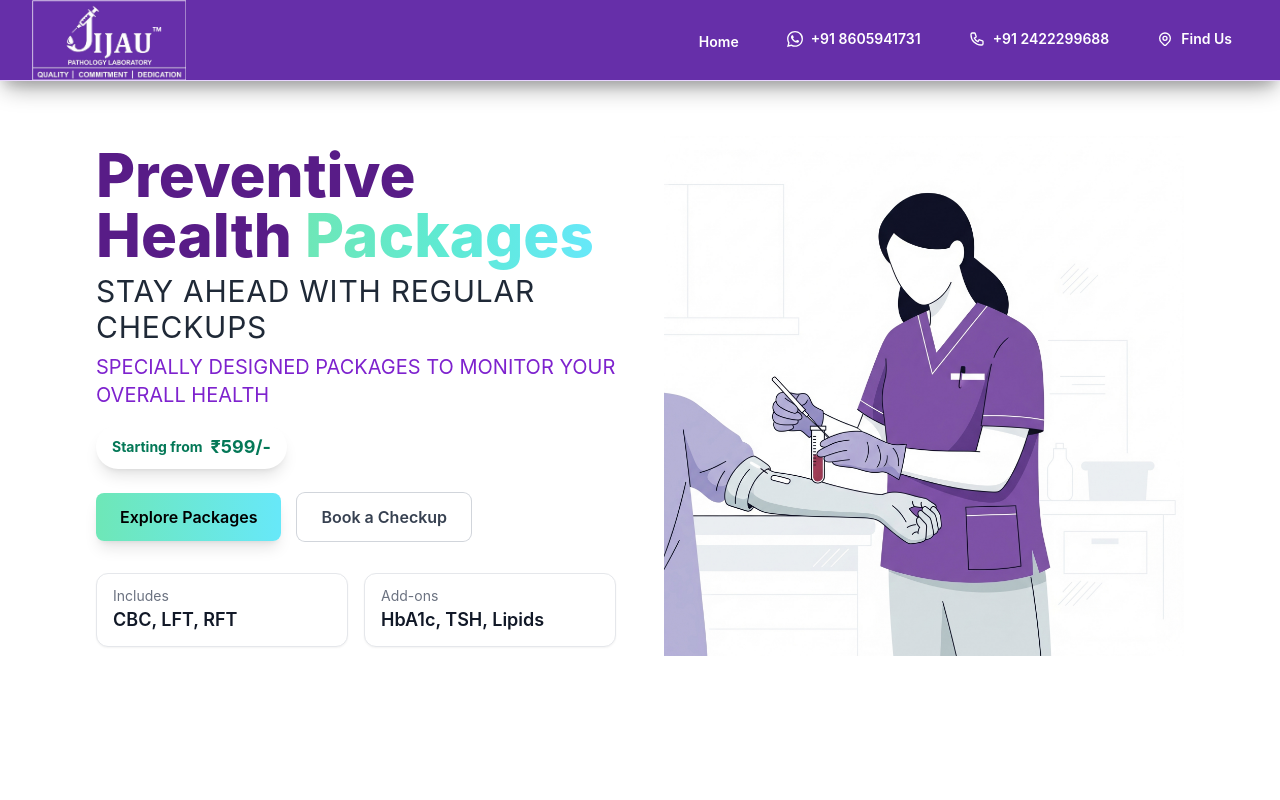
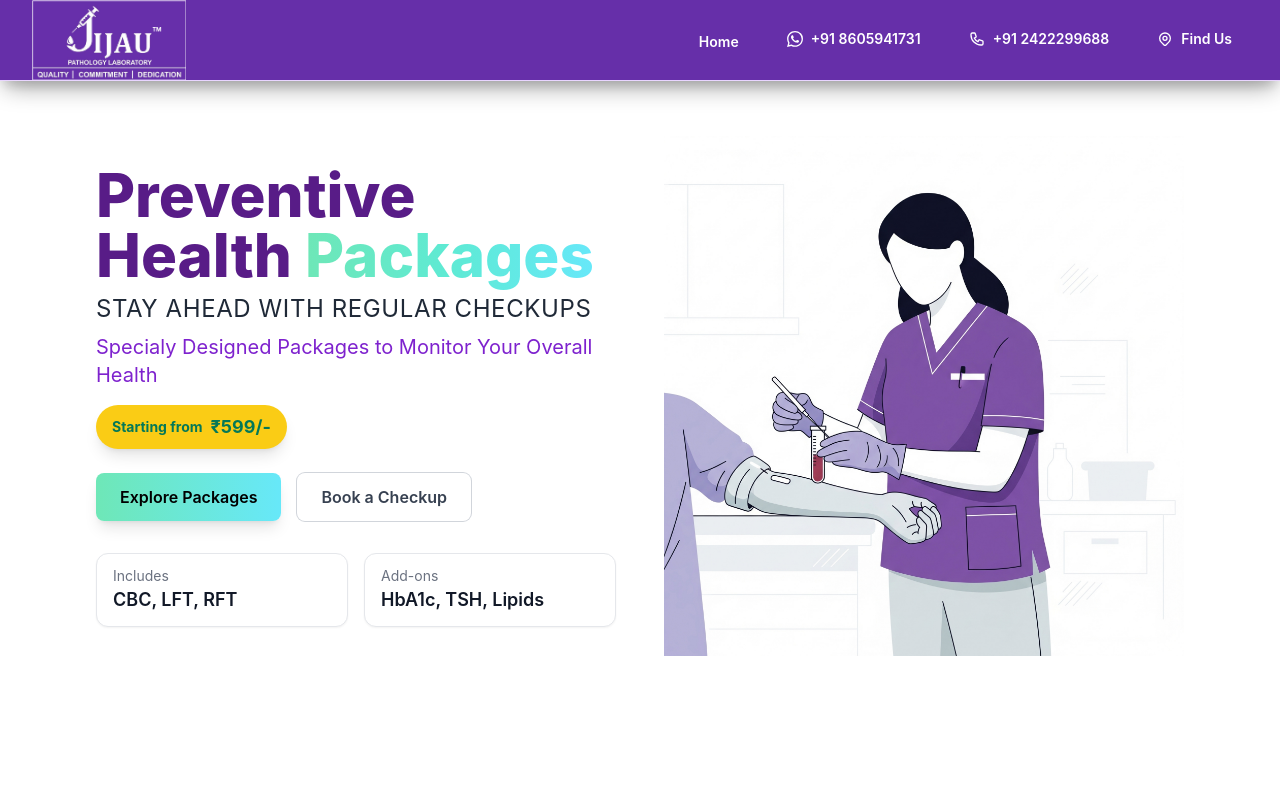
Before and after one commit to kawadeIshwar/JIJAU-PATHOLOGY-LAB, a React (Vite) app in the folder frontend/: page / in a window 1280 px wide. Shown: the top 800 px of the page. Built offline with nearby package versions, Linux system fonts and the light colour scheme; no server answers.

Commit message:
file update

```diff
--- a/frontend/src/pages/Home.jsx
+++ b/frontend/src/pages/Home.jsx
@@ -781,13 +781,13 @@ function Home() {
             <h2 className="text-3xl sm:text-4xl md:text-5xl lg:text-6xl font-extrabold text-purple-900 leading-tight mb-2">
               Preventive Health <span className="bg-gradient-to-r from-emerald-300 via-teal-300 to-cyan-300 bg-clip-text text-transparent">Packages</span>
             </h2>
-            <h3 className="text-xl sm:text-2xl md:text-3xl tracking-wide text-gray-800 mb-2">
+            <h3 className="text-lg sm:text-xl md:text-2xl tracking-wide text-gray-800 mb-2">
               STAY AHEAD WITH REGULAR CHECKUPS
             </h3>
             <p className="text-base sm:text-lg md:text-xl text-purple-700 max-w-2xl mb-4">
-              SPECIALLY DESIGNED PACKAGES TO MONITOR YOUR OVERALL HEALTH
+              Specialy Designed Packages to Monitor Your Overall Health
             </p>
-            <div className="inline-flex items-center gap-2 px-4 py-2 rounded-full bg-white text-emerald-700 font-bold shadow-lg mb-6">
+            <div className="inline-flex items-center gap-2 px-4 py-2 rounded-full text-emerald-700 font-bold shadow-lg mb-6 bg-yellow-400">
               <span className="text-sm">Starting from</span>
               <span className="text-lg">₹599/-</span>
             </div>
@@ -816,7 +816,7 @@ function Home() {
             <h2 className="text-4xl sm:text-5xl md:text-6xl font-extrabold text-purple-900 leading-tight mb-3">
               Safe & <span className="bg-gradient-to-r from-emerald-300 via-teal-300 to-cyan-300 bg-clip-text text-transparent">Hygienic</span>
             </h2>
-            <h3 className="text-2xl sm:text-3xl md:text-4xl tracking-wide text-gray-800 mb-4">
+            <h3 className="text-lg sm:text-2xl md:text-3xl tracking-wide text-gray-800 mb-4">
               YOUR SAFETY IS OUR TOP PRIORITY
             </h3>
             <p className="text-lg sm:text-xl md:text-2xl text-purple-700 max-w-2xl mb-8">
```
